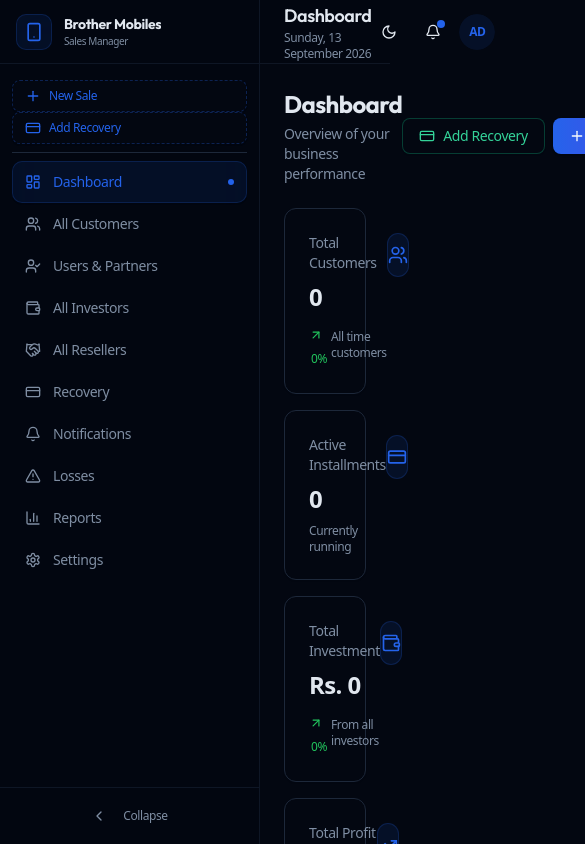
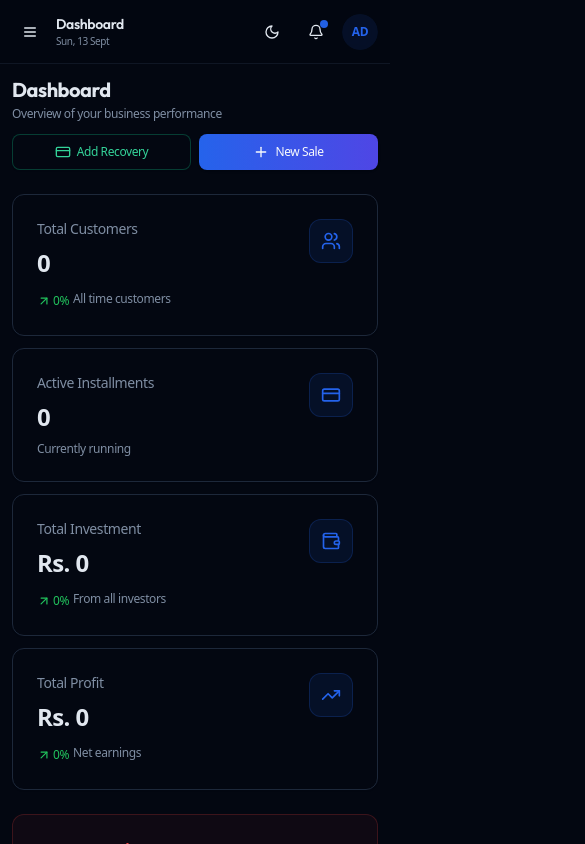
Before and after one commit to developer-shani/bm-app, a Next.js app: page /dashboard in a window 390 px wide. Shown: the top 844 px of the page, 585 px wide, since content can reach past the window. Built offline with nearby package versions, Linux system fonts and the light colour scheme; no server answers.

Commit message:
Full mobile responsiveness for dashboard layout, sidebar drawer, header and dialogs

```diff
--- a/src/app/dashboard/layout.tsx
+++ b/src/app/dashboard/layout.tsx
@@ -1,5 +1,6 @@
 "use client";
 
+import { useState } from "react";
 import { AdminSidebar } from "@/components/layout/admin-sidebar";
 import { AdminHeader } from "@/components/layout/admin-header";
 
@@ -8,12 +9,14 @@ export default function DashboardLayout({
 }: {
   children: React.ReactNode;
 }) {
+  const [mobileOpen, setMobileOpen] = useState(false);
+
   return (
-    <div className="min-h-screen bg-background">
-      <AdminSidebar />
-      <div className="pl-[260px] transition-all duration-300">
-        <AdminHeader />
-        <main className="p-6">{children}</main>
+    <div className="min-h-screen bg-background flex flex-col">
+      <AdminSidebar mobileOpen={mobileOpen} onCloseMobile={() => setMobileOpen(false)} />
+      <div className="pl-0 md:pl-[260px] transition-all duration-300 min-h-screen flex flex-col flex-1">
+        <AdminHeader onMenuToggle={() => setMobileOpen(!mobileOpen)} />
+        <main className="flex-1 p-3 sm:p-6 max-w-7xl mx-auto w-full">{children}</main>
       </div>
     </div>
   );
--- a/src/app/dashboard/page.tsx
+++ b/src/app/dashboard/page.tsx
@@ -77,23 +77,23 @@ export default function DashboardPage() {
   return (
     <div className="space-y-6 animate-fade-in">
       {/* Page Title */}
-      <div className="flex items-center justify-between">
+      <div className="flex flex-col sm:flex-row sm:items-center justify-between gap-3">
         <div>
-          <h1 className="text-2xl font-bold tracking-tight">Dashboard</h1>
-          <p className="text-sm text-muted-foreground mt-1">
+          <h1 className="text-xl sm:text-2xl font-bold tracking-tight">Dashboard</h1>
+          <p className="text-xs sm:text-sm text-muted-foreground mt-0.5 sm:mt-1">
             Overview of your business performance
           </p>
         </div>
-        <div className="flex gap-2">
-          <Link href="/dashboard/recovery">
-            <Button variant="outline" className="gap-2 border-emerald-500/30 text-emerald-600 dark:text-emerald-400 hover:bg-emerald-500/10">
-              <CreditCard className="w-4 h-4" />
+        <div className="flex items-center gap-2">
+          <Link href="/dashboard/recovery" className="flex-1 sm:flex-none">
+            <Button variant="outline" size="sm" className="w-full gap-1.5 border-emerald-500/30 text-emerald-600 dark:text-emerald-400 hover:bg-emerald-500/10 text-xs sm:text-sm h-9">
+              <CreditCard className="w-3.5 h-3.5" />
               Add Recovery
             </Button>
           </Link>
-          <Link href="/dashboard/customers/new">
-            <Button className="gap-2 gradient-primary">
-              <Plus className="w-4 h-4" />
+          <Link href="/dashboard/customers/new" className="flex-1 sm:flex-none">
+            <Button size="sm" className="w-full gap-1.5 gradient-primary text-xs sm:text-sm h-9">
+              <Plus className="w-3.5 h-3.5" />
               New Sale
             </Button>
           </Link>
@@ -101,7 +101,7 @@ export default function DashboardPage() {
       </div>
 
       {/* Stats Grid */}
-      <div className="grid grid-cols-1 md:grid-cols-2 lg:grid-cols-4 gap-4">
+      <div className="grid grid-cols-1 sm:grid-cols-2 lg:grid-cols-4 gap-3 sm:gap-4">
         <StatsCard
           title="Total Customers"
           value="0"
@@ -135,7 +135,7 @@ export default function DashboardPage() {
       </div>
 
       {/* Alert Section */}
-      <div className="grid grid-cols-1 lg:grid-cols-3 gap-4">
+      <div className="grid grid-cols-1 sm:grid-cols-2 lg:grid-cols-3 gap-3 sm:gap-4">
         {/* Overdue Alert Card */}
         <Card className="border-red-500/20 bg-red-500/5 hover:shadow-md transition-all">
           <CardContent className="p-6">
--- a/src/app/dashboard/users/page.tsx
+++ b/src/app/dashboard/users/page.tsx
@@ -822,7 +822,7 @@ export default function UsersPage() {
       )}
       {/* SHARE CREDENTIALS MODAL */}
       <Dialog open={!!shareCredsUser} onOpenChange={() => setShareCredsUser(null)}>
-        <DialogContent className="sm:max-w-[450px]">
+        <DialogContent className="max-w-[95vw] sm:max-w-[450px] max-h-[90vh] overflow-y-auto">
           <DialogHeader>
             <DialogTitle className="flex items-center gap-2 text-primary">
               <Share2 className="w-5 h-5" />
--- a/src/components/layout/admin-header.tsx
+++ b/src/components/layout/admin-header.tsx
@@ -12,10 +12,14 @@ import {
   DropdownMenuSeparator,
   DropdownMenuTrigger,
 } from "@/components/ui/dropdown-menu";
-import { Bell, LogOut, Moon, Sun, User, Settings } from "lucide-react";
+import { Bell, LogOut, Moon, Sun, User, Settings, Menu } from "lucide-react";
 import { useTheme } from "next-themes";
 
-export function AdminHeader() {
+interface AdminHeaderProps {
+  onMenuToggle?: () => void;
+}
+
+export function AdminHeader({ onMenuToggle }: AdminHeaderProps) {
   const { appUser, signOut } = useAuth();
   const router = useRouter();
   const { theme, setTheme } = useTheme();
@@ -35,19 +39,30 @@ export function AdminHeader() {
     : "AD";
 
   return (
-    <header className="sticky top-0 z-30 flex h-16 items-center justify-between border-b border-border/50 bg-background/80 backdrop-blur-xl px-6">
+    <header className="sticky top-0 z-30 flex h-16 items-center justify-between border-b border-border/50 bg-background/80 backdrop-blur-xl px-3 sm:px-6">
+      <div className="flex items-center gap-2">
+        {onMenuToggle && (
+          <Button
+            variant="ghost"
+            size="icon"
+            onClick={onMenuToggle}
+            className="md:hidden h-9 w-9 rounded-lg"
+          >
+            <Menu className="h-5 w-5 text-foreground" />
+          </Button>
+        )}
         <div>
-        <h2 className="text-lg font-semibold tracking-tight">
+          <h2 className="text-sm sm:text-lg font-semibold tracking-tight">
             {appUser?.fullName ? `Welcome, ${appUser.fullName.split(" ")[0]}` : "Dashboard"}
           </h2>
-        <p className="text-xs text-muted-foreground">
+          <p className="text-[10px] sm:text-xs text-muted-foreground">
             {new Date().toLocaleDateString("en-PK", {
-            weekday: "long",
-            year: "numeric",
-            month: "long",
+              weekday: "short",
+              month: "short",
               day: "numeric",
             })}
           </p>
+        </div>
       </div>
 
       <div className="flex items-center gap-2">
--- a/src/components/layout/admin-sidebar.tsx
+++ b/src/components/layout/admin-sidebar.tsx
@@ -90,24 +90,40 @@ const quickActions = [
   },
 ];
 
-export function AdminSidebar() {
+interface AdminSidebarProps {
+  mobileOpen?: boolean;
+  onCloseMobile?: () => void;
+}
+
+export function AdminSidebar({ mobileOpen, onCloseMobile }: AdminSidebarProps) {
   const pathname = usePathname();
   const [collapsed, setCollapsed] = useState(false);
 
   return (
+    <>
+      {/* Mobile Backdrop */}
+      {mobileOpen && (
+        <div
+          onClick={onCloseMobile}
+          className="fixed inset-0 z-40 bg-black/60 backdrop-blur-sm md:hidden transition-opacity"
+        />
+      )}
+
       <aside
         className={cn(
-        "fixed left-0 top-0 z-40 h-screen border-r border-border/50 bg-card/50 backdrop-blur-xl transition-all duration-300 ease-in-out flex flex-col",
-        collapsed ? "w-[68px]" : "w-[260px]"
+          "fixed left-0 top-0 z-50 h-screen border-r border-border/50 bg-background/95 md:bg-card/50 backdrop-blur-xl transition-all duration-300 ease-in-out flex flex-col",
+          collapsed ? "md:w-[68px]" : "md:w-[260px]",
+          "w-[260px]",
+          mobileOpen ? "translate-x-0 shadow-2xl" : "-translate-x-full md:translate-x-0"
         )}
       >
         {/* Brand Header */}
-      <div className="flex items-center h-16 px-4 border-b border-border/50">
+        <div className="flex items-center justify-between h-16 px-4 border-b border-border/50">
           <div className="flex items-center gap-3 overflow-hidden">
             <div className="flex items-center justify-center w-9 h-9 rounded-lg bg-primary/10 border border-primary/20 shrink-0">
               <Smartphone className="w-5 h-5 text-primary" />
             </div>
-          {!collapsed && (
+            {(!collapsed || mobileOpen) && (
               <div className="animate-fade-in">
                 <h2 className="text-sm font-bold tracking-tight whitespace-nowrap">
                   Brother Mobiles
@@ -118,13 +134,21 @@ export function AdminSidebar() {
               </div>
             )}
           </div>
+          <Button
+            variant="ghost"
+            size="icon"
+            onClick={onCloseMobile}
+            className="md:hidden h-8 w-8 text-muted-foreground"
+          >
+            <ChevronLeft className="w-5 h-5" />
+          </Button>
         </div>
 
         {/* Quick Actions */}
-      {!collapsed && (
+        {(!collapsed || mobileOpen) && (
           <div className="px-3 pt-4 pb-2 space-y-1 animate-fade-in">
             {quickActions.map((action) => (
-            <Link key={action.href} href={action.href}>
+              <Link key={action.href} href={action.href} onClick={() => onCloseMobile?.()}>
                 <Button
                   variant="outline"
                   size="sm"
@@ -149,7 +173,7 @@ export function AdminSidebar() {
                 (link.href !== "/dashboard" && pathname?.startsWith(link.href));
 
               return (
-              <Link key={link.href} href={link.href}>
+                <Link key={link.href} href={link.href} onClick={() => onCloseMobile?.()}>
                   <div
                     className={cn(
                       "group flex items-center gap-3 rounded-lg px-3 py-2.5 text-sm font-medium transition-all duration-200",
@@ -164,10 +188,10 @@ export function AdminSidebar() {
                         isActive ? "text-primary" : "text-muted-foreground group-hover:text-foreground"
                       )}
                     />
-                  {!collapsed && (
+                    {(!collapsed || mobileOpen) && (
                       <span className="whitespace-nowrap">{link.title}</span>
                     )}
-                  {isActive && !collapsed && (
+                    {isActive && (!collapsed || mobileOpen) && (
                       <div className="ml-auto w-1.5 h-1.5 rounded-full bg-primary animate-pulse" />
                     )}
                   </div>
@@ -196,5 +220,6 @@ export function AdminSidebar() {
         </Button>
       </div>
     </aside>
+  </>
 );
 }
```
Also changed, not shown: src/app/dashboard/customers/new/page.tsx (+7 -7 lines). Lines whose indentation alone changed are shown as unchanged.
